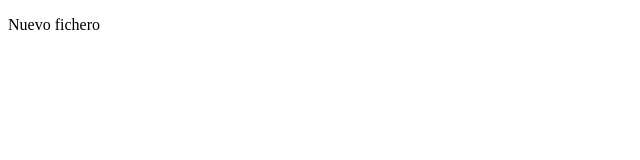
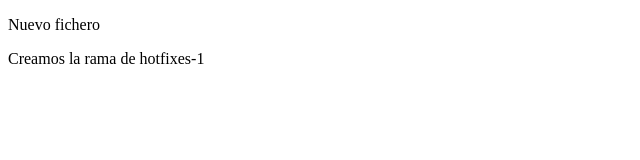
Before and after one commit to igarciacob/TareaUT1, a plain HTML site: page index.html in a window 1280 px wide. Shown: the whole page, without its empty margins (0-640 px from the left). Drawn offline with Linux system fonts and the light colour scheme.

Commit message:
Nueva rama horfixes-1

```diff
--- a/index.html
+++ b/index.html
@@ -7,5 +7,6 @@
 </head>
 <body>
     <p>Nuevo fichero</p>
+    <p>Creamos la rama de hotfixes-1</p>
 </body>
 </html>
```
